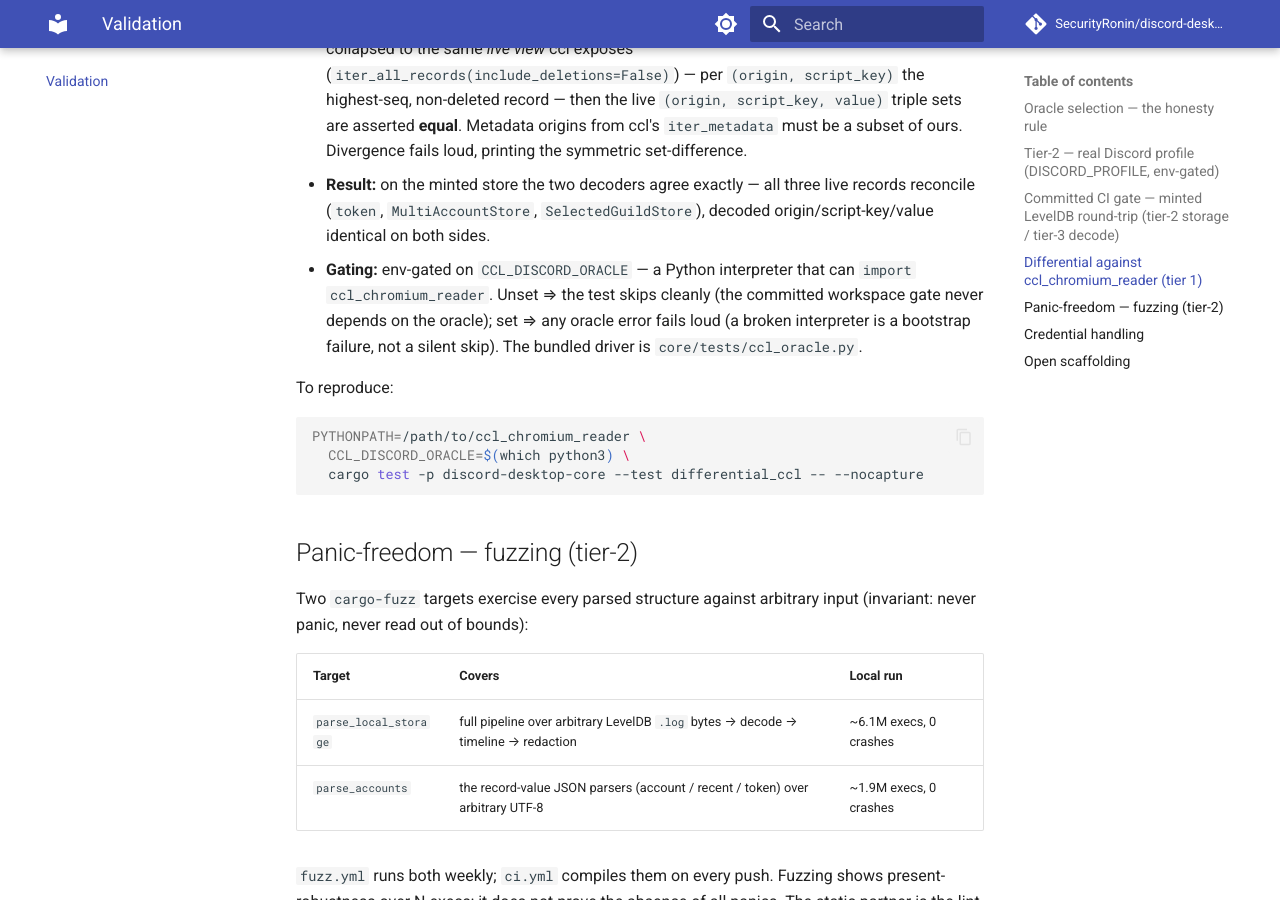
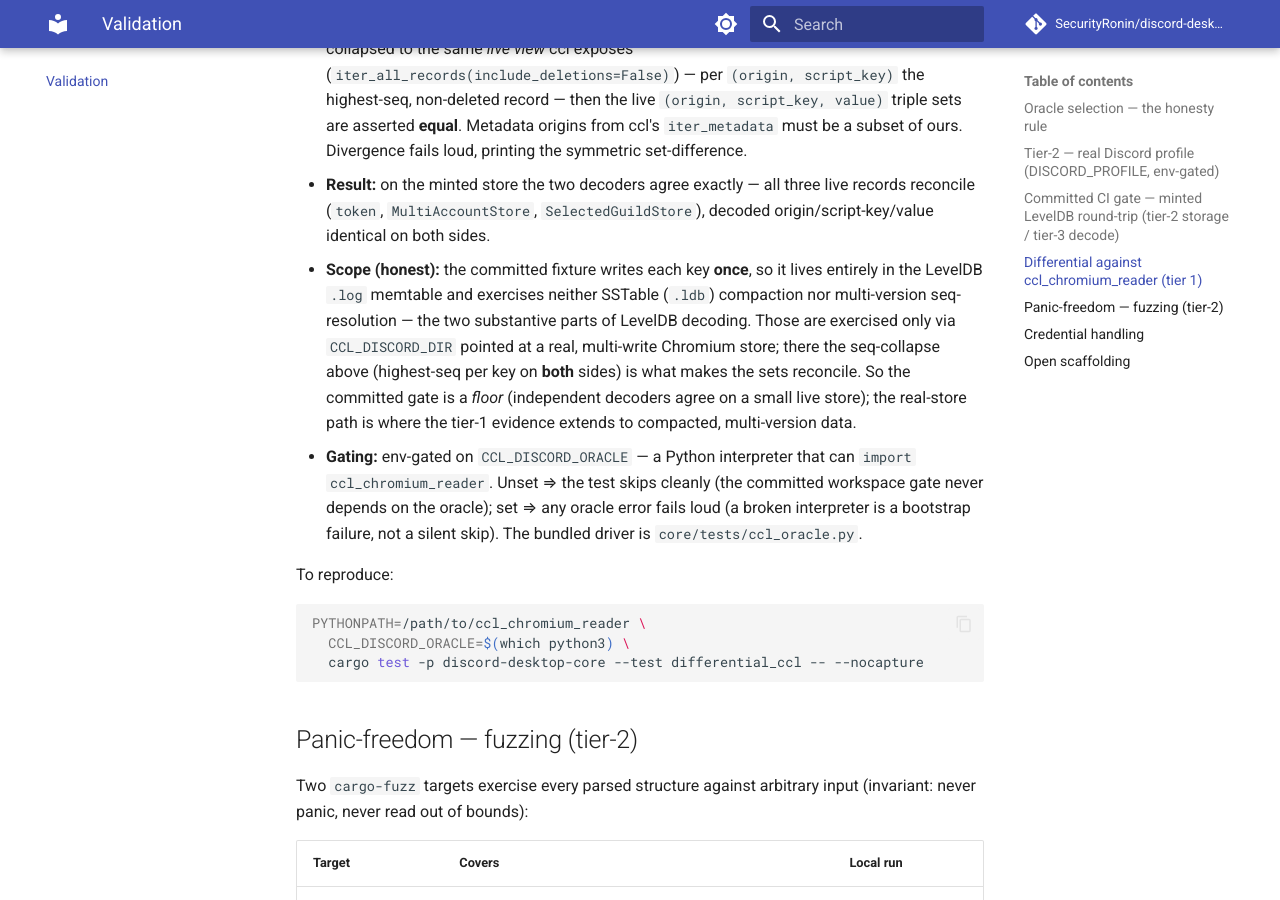
Before and after one commit to SecurityRonin/discord-desktop-forensic, an MkDocs documentation site: the page built from docs/validation.md, in a window 1280 px wide and 900 px high, scrolled down 2724 px. Built offline with MkDocs 1.6.1 and Material for MkDocs 9.7.7, drawn with Linux system fonts in a browser that asks for light colours; comment, search, counter and statistics services are not loaded.

Commit message:
fix(differential): collapse ccl oracle to highest-seq-per-key + honest scope
The oracle emitted ccl's all-live-versions stream while our reader presents
latest-per-key, so the sets agreed only on write-once keys (the real-profile
CCL_DISCORD_DIR path spuriously failed though the decoders actually agree, 201/180).
Collapse the oracle to highest-leveldb_seq_number per key so both sides use one
live view; document that the committed fixture is write-once (the real-store path
carries the multi-version/SSTable tier-1 evidence).

Co-Authored-By: Claude Opus 4.8 <noreply@anthropic.com>

```diff
--- a/docs/validation.md
+++ b/docs/validation.md
@@ -111,6 +111,14 @@ answer key is CCL's, not ours.
 - **Result:** on the minted store the two decoders agree exactly — all three live
   records reconcile (`token`, `MultiAccountStore`, `SelectedGuildStore`), decoded
   origin/script-key/value identical on both sides.
+- **Scope (honest):** the committed fixture writes each key **once**, so it lives
+  entirely in the LevelDB `.log` memtable and exercises neither SSTable (`.ldb`)
+  compaction nor multi-version seq-resolution — the two substantive parts of
+  LevelDB decoding. Those are exercised only via `CCL_DISCORD_DIR` pointed at a
+  real, multi-write Chromium store; there the seq-collapse above (highest-seq per
+  key on **both** sides) is what makes the sets reconcile. So the committed gate
+  is a *floor* (independent decoders agree on a small live store); the real-store
+  path is where the tier-1 evidence extends to compacted, multi-version data.
 - **Gating:** env-gated on `CCL_DISCORD_ORACLE` — a Python interpreter that can
   `import ccl_chromium_reader`. Unset ⇒ the test skips cleanly (the committed
   workspace gate never depends on the oracle); set ⇒ any oracle error fails loud
```
Also changed, not shown: 1 other file.
